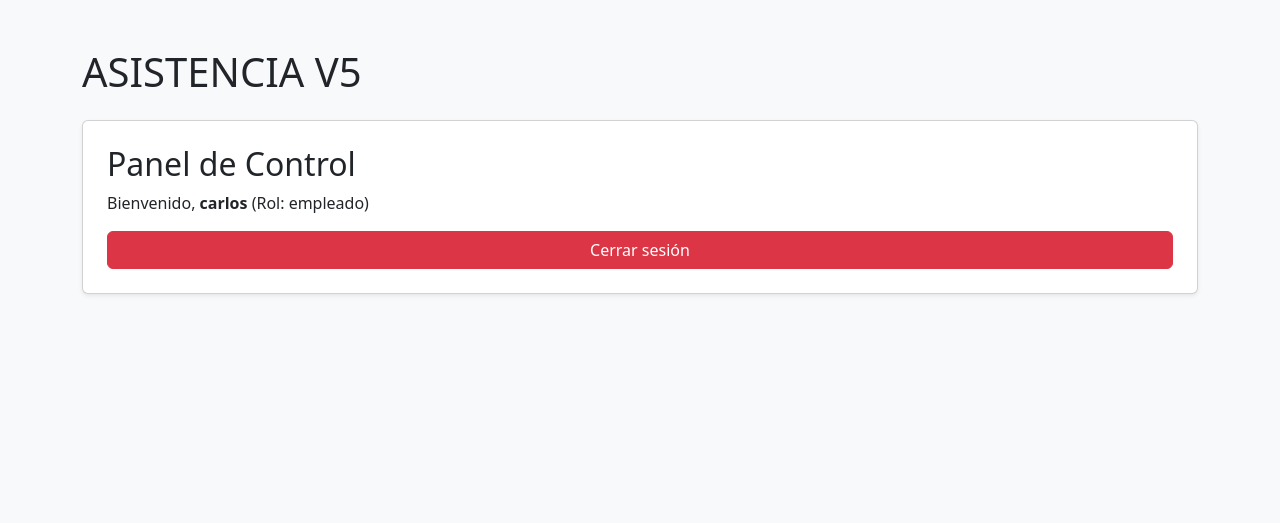
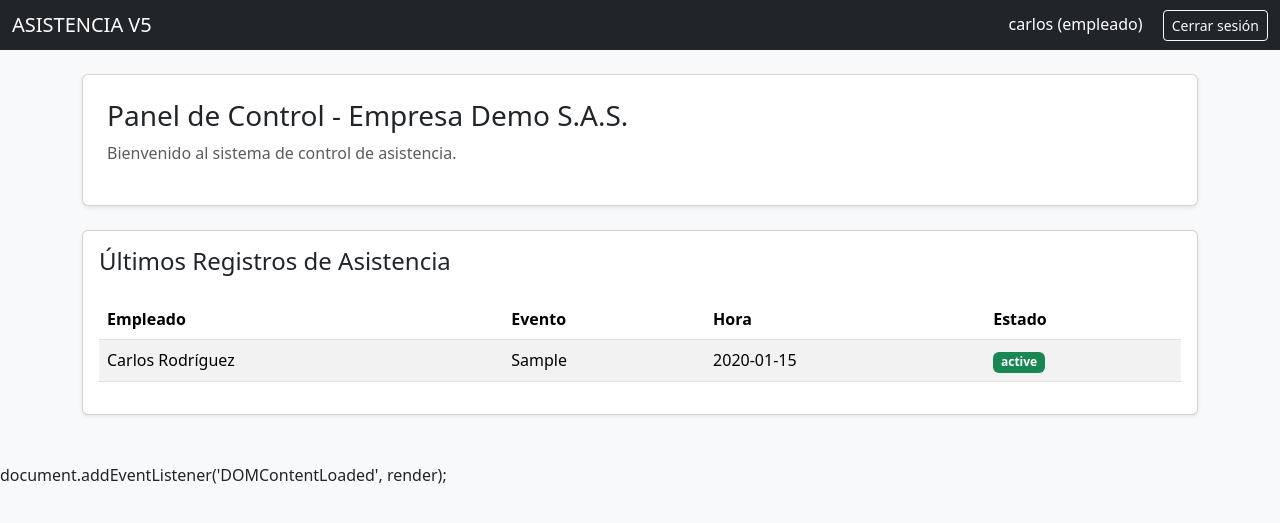
Before and after one commit to bigboxgore496/Asistencia, a Flask app: page / in a window 1280 px wide. Shown: the top 523 px of the page. Run offline with Flask 3, Linux system fonts and the light colour scheme; the visitor is signed in with stand-in values (Sample User, id 1); data comes from the database, SQL or seed files in the repository; tables that the repository leaves empty hold one stand-in row (values such as "Sample post").

Commit message:
Update index.html

```diff
--- a/templates/index.html
+++ b/templates/index.html
@@ -7,12 +7,41 @@
     <link href="https://cdn.jsdelivr.net/npm/bootstrap@5.3.2/dist/css/bootstrap.min.css" rel="stylesheet">
 </head>
 <body class="bg-light">
-    <div class="container py-5">
-        <h1 class="mb-4">ASISTENCIA V5</h1>
+    <nav class="navbar navbar-dark bg-dark mb-4">
+        <div class="container-fluid">
+            <span class="navbar-brand mb-0 h1">ASISTENCIA V5</span>
+            <div id="user-info" class="text-white"></div>
+        </div>
+    </nav>
 
-        <!-- Contenedor principal -->
-        <div id="app">
-            {% if not user %}
+    <div class="container pb-5">
+        <div id="app"></div>
+    </div>
+
+    <script>
+        let stateData = {};
+
+        async function init() {
+            const res = await fetch('/api/me');
+            const data = await res.json();
+            if (!data.authenticated) {
+                renderLogin();
+            } else {
+                loadState();
+            }
+        }
+
+        async function loadState() {
+            const res = await fetch('/api/state');
+            if (res.ok) {
+                stateData = await res.json();
+                renderDashboard();
+            }
+        }
+
+        function renderLogin() {
+            document.getElementById('user-info').innerHTML = '';
+            document.getElementById('app').innerHTML = `
                 <div class="row justify-content-center">
                     <div class="col-md-5">
                         <div class="card shadow-sm p-4">
@@ -35,31 +64,20 @@
                             </div>
                         </div>
                     </div>
-            </div>
-            {% else %}
-            <div class="card shadow-sm p-4">
-                <h2>Panel de Control</h2>
-                <p>Bienvenido, <strong>{{ user.username }}</strong> (Rol: {{ user.role }})</p>
-                <button onclick="handleLogout()" class="btn btn-danger">Cerrar sesión</button>
-            </div>
-            {% endif %}
-        </div>
-    </div>
+                </div>`;
+        }
 
-    <script>
         async function handleLogin(e) {
             e.preventDefault();
             const username = document.getElementById('username').value;
             const password = document.getElementById('password').value;
-
             const res = await fetch('/api/login', {
                 method: 'POST',
                 headers: { 'Content-Type': 'application/json' },
                 body: JSON.stringify({ username, password })
             });
-
             if (res.ok) {
-                window.location.reload();
+                init();
             } else {
                 const err = await res.json();
                 alert(err.error || 'Error al iniciar sesión');
@@ -68,16 +86,63 @@
 
         async function handleLogout() {
             await fetch('/api/logout', { method: 'POST' });
-            window.location.reload();
+            init();
         }
 
-        function render() {
-            // Verificación segura para evitar errores de elementos indefinidos
-            const el = document.getElementById('app');
-            if (el) {
-                el.classList.add('loaded');
+        function renderDashboard() {
+            const u = stateData.user;
+            document.getElementById('user-info').innerHTML = `
+                <span>${u.username} (${u.role})</span>
+                <button onclick="handleLogout()" class="btn btn-outline-light btn-sm ms-3">Cerrar sesión</button>
+            `;
+
+            let html = `<div class="card shadow-sm p-4 mb-4">
+                <h3>Panel de Control - ${stateData.companies[0]?.name || ''}</h3>
+                <p class="text-muted">Bienvenido al sistema de control de asistencia.</p>
+            </div>`;
+
+            if (u.role === 'administrador') {
+                html += `
+                <div class="row">
+                    <div class="col-md-6 mb-4">
+                        <div class="card shadow-sm p-3 h-100">
+                            <h4>Empleados Registrados</h4>
+                            <ul class="list-group mt-3">
+                                ${stateData.employees.map(e => `<li class="list-group-item d-flex justify-content-between align-items-center">${e.name} <span class="badge bg-primary">${e.position || 'Empleado'}</span></li>`).join('')}
+                            </ul>
+                        </div>
+                    </div>
+                    <div class="col-md-6 mb-4">
+                        <div class="card shadow-sm p-3 h-100">
+                            <h4>Sedes</h4>
+                            <ul class="list-group mt-3">
+                                ${stateData.sites.map(s => `<li class="list-group-item d-flex justify-content-between align-items-center">${s.name} <span class="badge bg-secondary">${s.radius_m}m radio</span></li>`).join('')}
+                            </ul>
+                        </div>
+                    </div>
+                </div>`;
             }
+
+            html += `
+            <div class="card shadow-sm p-3">
+                <h4>Últimos Registros de Asistencia</h4>
+                <div class="table-responsive mt-3">
+                    <table class="table table-striped">
+                        <thead><tr><th>Empleado</th><th>Evento</th><th>Hora</th><th>Estado</th></tr></thead>
+                        <tbody>
+                            ${stateData.attendance.map(a => `<tr><td>${a.employee_name}</td><td>${a.event_type}</td><td>${a.event_time}</td><td><span class="badge bg-success">${a.status}</span></td></tr>`).join('')}
+                        </tbody>
+                    </table>
+                </div>
+            </div>`;
+
+            document.getElementById('app').innerHTML = html;
         }
+
+        document.addEventListener('DOMContentLoaded', init);
+    </script>
+</body>
+</html>
 
         document.addEventListener('DOMContentLoaded', render);
     </script>
```
Lines whose indentation alone changed are shown as unchanged.
